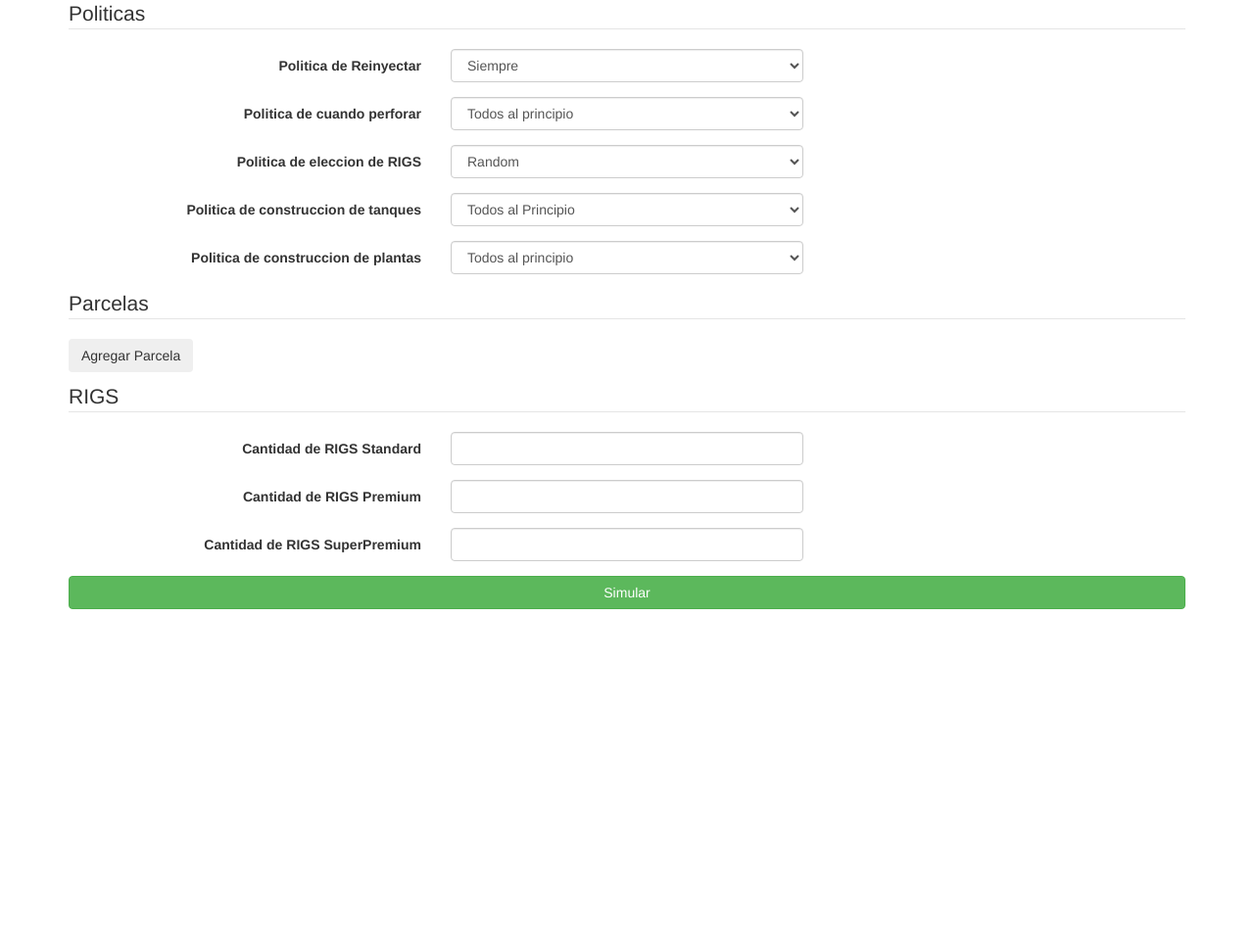
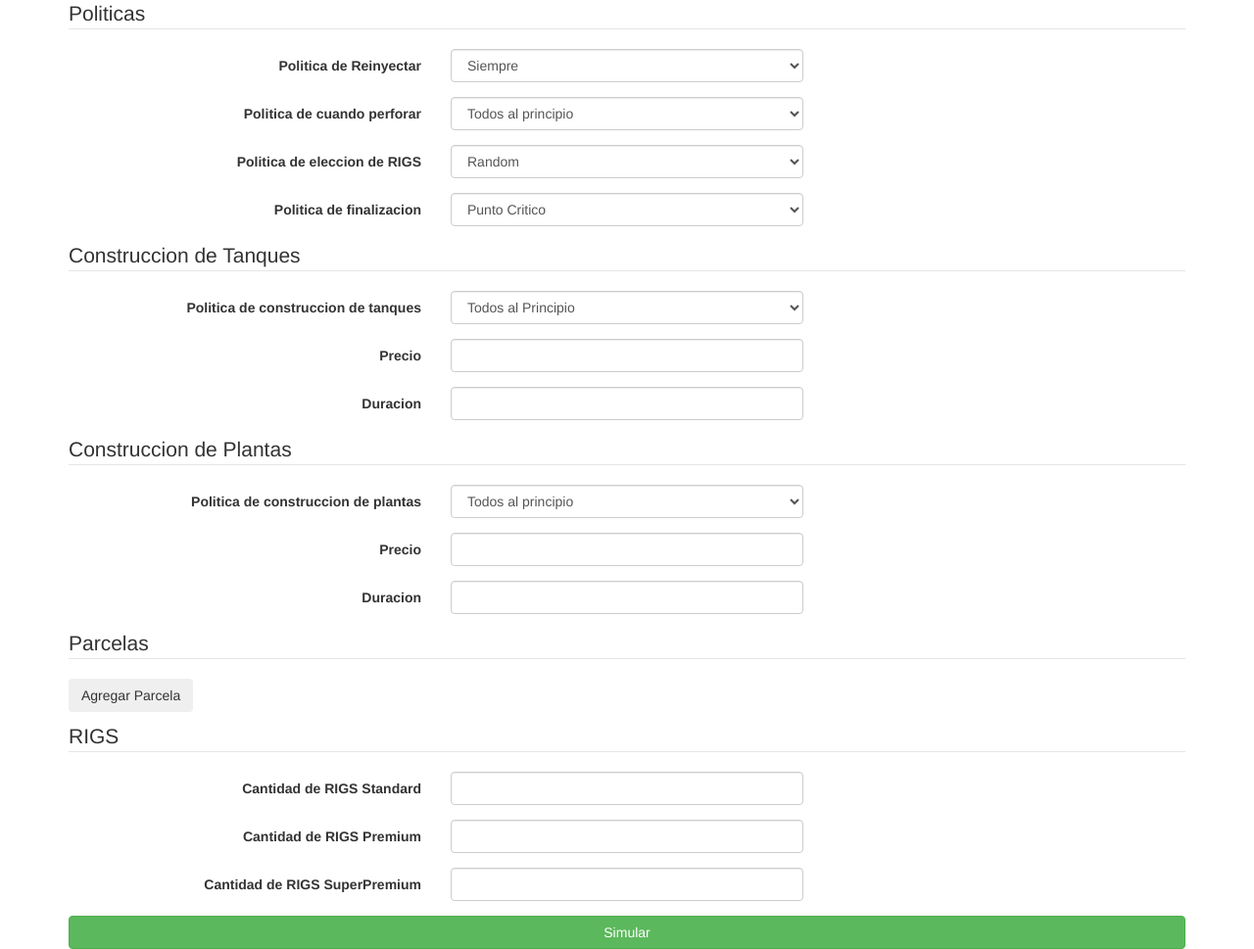
Before and after one commit to FrancoNegri/oil_sim_ingsoft, a Flask app: page / in a window 1280 px wide. Shown: the part 367-1336 px from the top of the page at 98% size. Before the commit the page ends 989 px from the top, so only its background shows below. Run offline with Flask 2, Linux system fonts and the light colour scheme; some libraries are stand-ins or nearby versions.

Commit message:
Cambios en la UI

```diff
--- a/app.py
+++ b/app.py
@@ -8,7 +8,8 @@ def index():
 
 @app.route('/log', methods=['POST'])
 def log():
-	return json.dumps(request.form)
+	data = json.dumps(request.form.to_dict())
+	return data
 
 
 if __name__ == "__main__":
--- a/templates/index.html
+++ b/templates/index.html
@@ -94,6 +94,21 @@
                   </div>
                 </div>
 
+
+                <div class="form-group">
+                  <label class="col-md-4 control-label" for="">Politica de finalizacion</label>
+                  <div class="col-md-4">
+                  <select name="pol_final" type="text" placeholder="" class="form-control input-md">
+                    <option value="PuntoCritico">Punto Critico</option>
+                  </select>
+                  </div>
+                </div>
+
+                </fieldset>
+
+                <fieldset>
+                <legend>Construccion de Tanques</legend>
+
                 <div class="form-group">
                   <label class="col-md-4 control-label" for="">Politica de construccion de tanques</label>
                   <div class="col-md-4">
@@ -104,6 +119,25 @@
                 </div>
 
                 <div class="form-group">
+                  <label class="col-md-4 control-label" for="">Precio</label>
+                  <div class="col-md-4">
+                  <input name="tanques_precio" type="text" placeholder="" class="form-control input-md">
+                  </div>
+                </div>
+
+                <div class="form-group">
+                  <label class="col-md-4 control-label" for="">Duracion</label>
+                  <div class="col-md-4">
+                  <input name="tanques_duracion" type="text" placeholder="" class="form-control input-md">
+                  </div>
+                </div>
+
+                </fieldset>
+
+                <fieldset>
+                <legend>Construccion de Plantas</legend>
+
+                <div class="form-group">
                   <label class="col-md-4 control-label" for="">Politica de construccion de plantas</label>
                   <div class="col-md-4">
                   <select name="pol_plantas" type="text" placeholder="" class="form-control input-md">
@@ -112,7 +146,19 @@
                   </div>
                 </div>
 
+                <div class="form-group">
+                  <label class="col-md-4 control-label" for="">Precio</label>
+                  <div class="col-md-4">
+                  <input name="plantas_precio" type="text" placeholder="" class="form-control input-md">
+                  </div>
+                </div>
 
+                <div class="form-group">
+                  <label class="col-md-4 control-label" for="">Duracion</label>
+                  <div class="col-md-4">
+                  <input name="plantas_duracion" type="text" placeholder="" class="form-control input-md">
+                  </div>
+                </div>
 
                 </fieldset>
 
@@ -179,6 +225,7 @@
 
                 </fieldset>
 
+            <input type="hidden" name="cant_parcelas" value=0>
             <button class="btn btn-block btn-large btn-success" id="simular">Simular</button>
             </form>
 
@@ -186,17 +233,57 @@
 
         <script src="//code.jquery.com/jquery-3.2.0.min.js" integrity="sha256-JAW99MJVpJBGcbzEuXk4Az05s/XyDdBomFqNlM3ic+I=" crossorigin="anonymous"></script>
         <script type="text/javascript">
+jQuery.fn.serializeJSON=function() {
+  var json = {};
+  jQuery.map(jQuery(this).serializeArray(), function(n, i) {
+    var _ = n.name.indexOf('[');
+    if (_ > -1) {
+      var o = json;
+      _name = n.name.replace(/\]/gi, '').split('[');
+      for (var i=0, len=_name.length; i<len; i++) {
+        if (i == len-1) {
+          if (o[_name[i]]) {
+            if (typeof o[_name[i]] == 'string') {
+              o[_name[i]] = [o[_name[i]]];
+            }
+            o[_name[i]].push(n.value);
+          }
+          else o[_name[i]] = n.value || '';
+        }
+        else o = o[_name[i]] = o[_name[i]] || {};
+      }
+    }
+    else {
+      if (json[n.name] !== undefined) {
+        if (!json[n.name].push) {
+          json[n.name] = [json[n.name]];
+        }
+        json[n.name].push(n.value || '');
+      }
+      else json[n.name] = n.value || '';
+    }
+  });
+  return json;
+};
             $(document).ready(function(){
                 $("form#form").on('submit', function(e){
                     e.preventDefault();
-                    $.post('log', {data: $('form#form').serializeArray() });
+                    $('form#form .parcela_ejemplo').remove();
+                    $.post('log', {data: $('form#form').serializeJSON() });
                 })
                 $('.add_parcela').on('click', function(e){
                     e.preventDefault();
                     var new_parcela = $('.parcela_ejemplo').clone().removeClass('parcela_ejemplo');
-                    new_parcela.find('h4 span').html(($('.parcelas .parcela').length + 1));
+                    var index = ($('.parcelas .parcela').length + 1);
+                    new_parcela.find('h4 span').html(index);
                     new_parcela.find('input').attr('required', true);
+                    new_parcela.find('input, select').each(function(){
+                        var name = $(this).attr('name');
+                        var new_name = name.replace('[]', '[' + index + ']');
+                        $(this).attr('name', new_name);
+                    });
                     new_parcela.appendTo('.parcelas');
+                    $('input[name="cant_parcelas"]').val(index);
                 })
             })
         </script>
```
